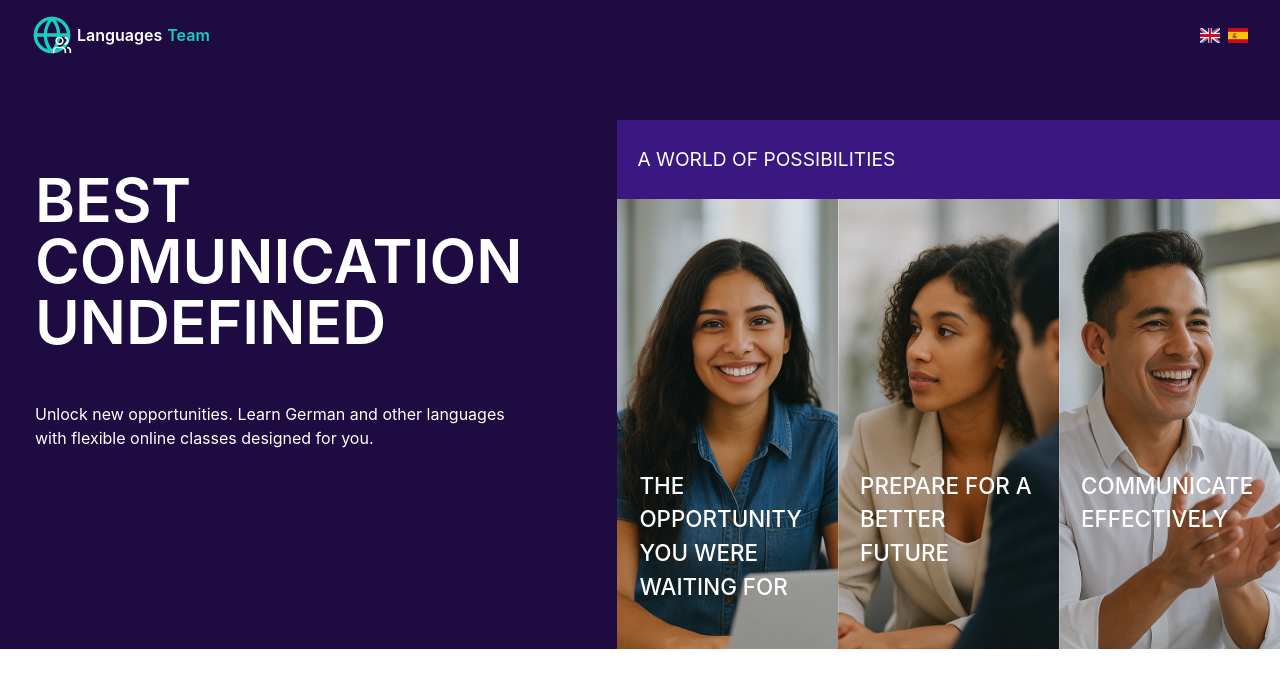
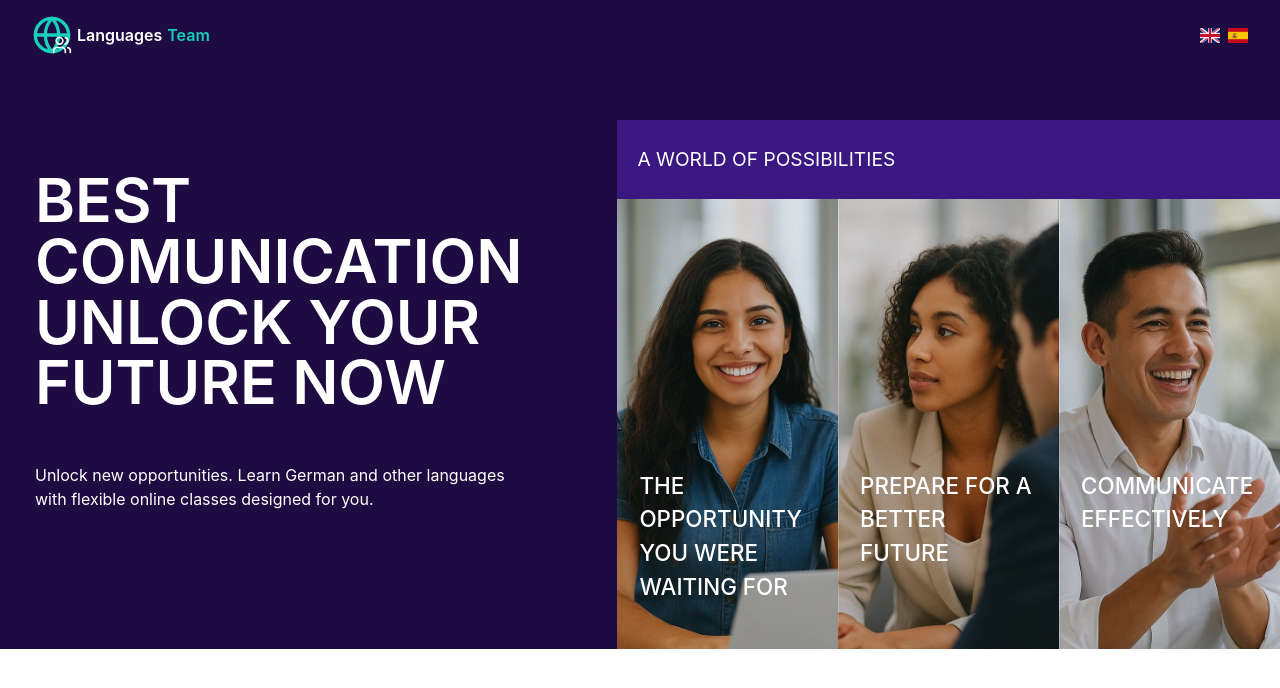
Before and after one commit to sargentogato/laguagues-web, a Vue app: page /#/ in a window 1280 px wide. Shown: the top 688 px of the page. Built offline with nearby package versions, Linux system fonts and the light colour scheme; the HTML template or start-up script is replaced by a standard one.

Commit message:
HeaderText: uncomment code and clean some unused code

```diff
--- a/src/components/header/HeaderText.vue
+++ b/src/components/header/HeaderText.vue
@@ -61,7 +61,7 @@ if (import.meta.env.DEV) {
 }
 
 
-// const { currentMessageIndex, currentMessage } = useMessagesRotator(props.messages, props.interval);
+const { currentMessageIndex, currentMessage } = useMessagesRotator(props.messages, props.interval);
 </script>
 
 <style scoped>
@@ -118,12 +118,6 @@ if (import.meta.env.DEV) {
   }
 }
 
-/* @media screen and (min-width:992px) {
-  [class^='header__title'] {
-    font-size: 3.4rem;
-  }
-} */
-
 @media screen and (min-width: 1200px) {
   .header__text-box {
     justify-content: flex-end;
```
